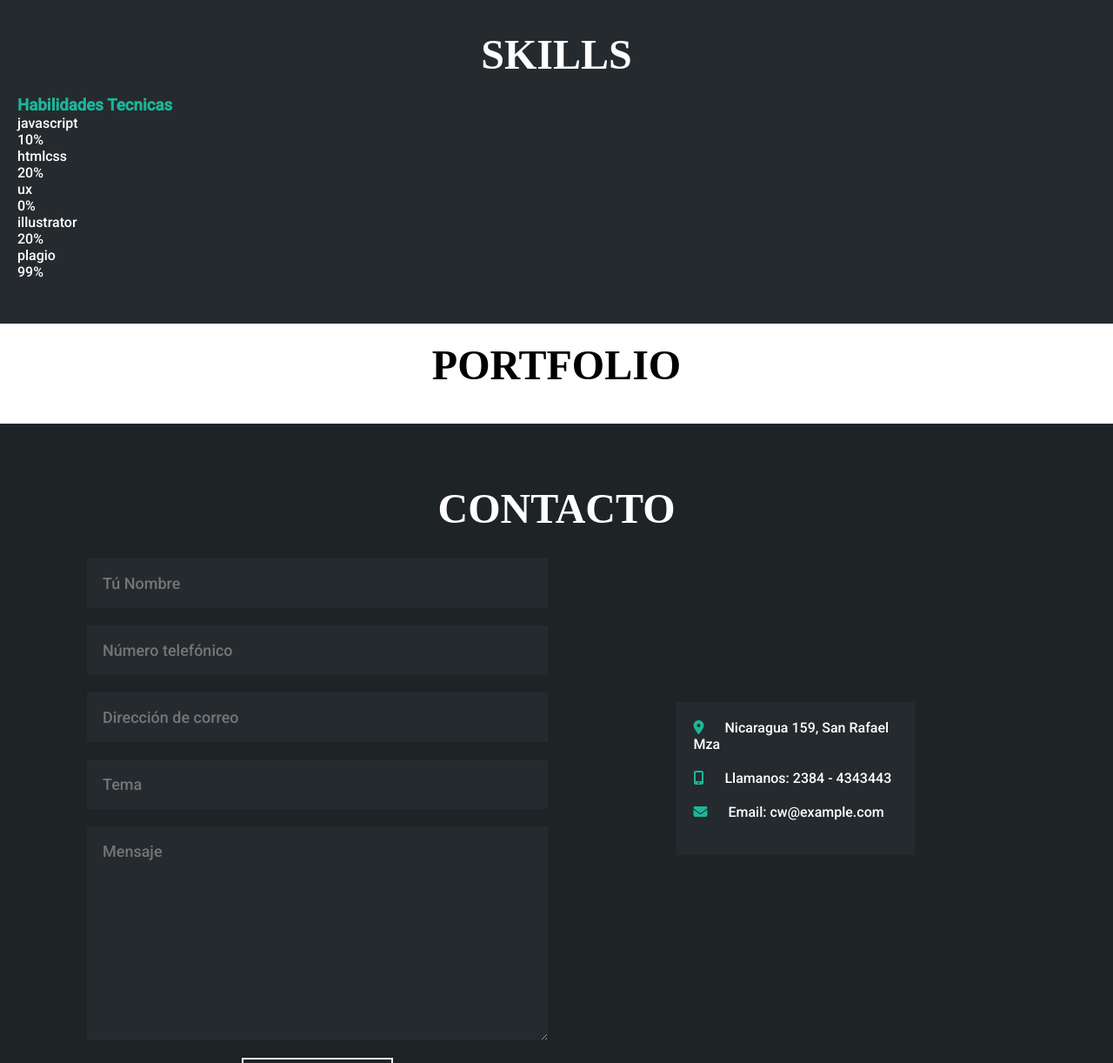
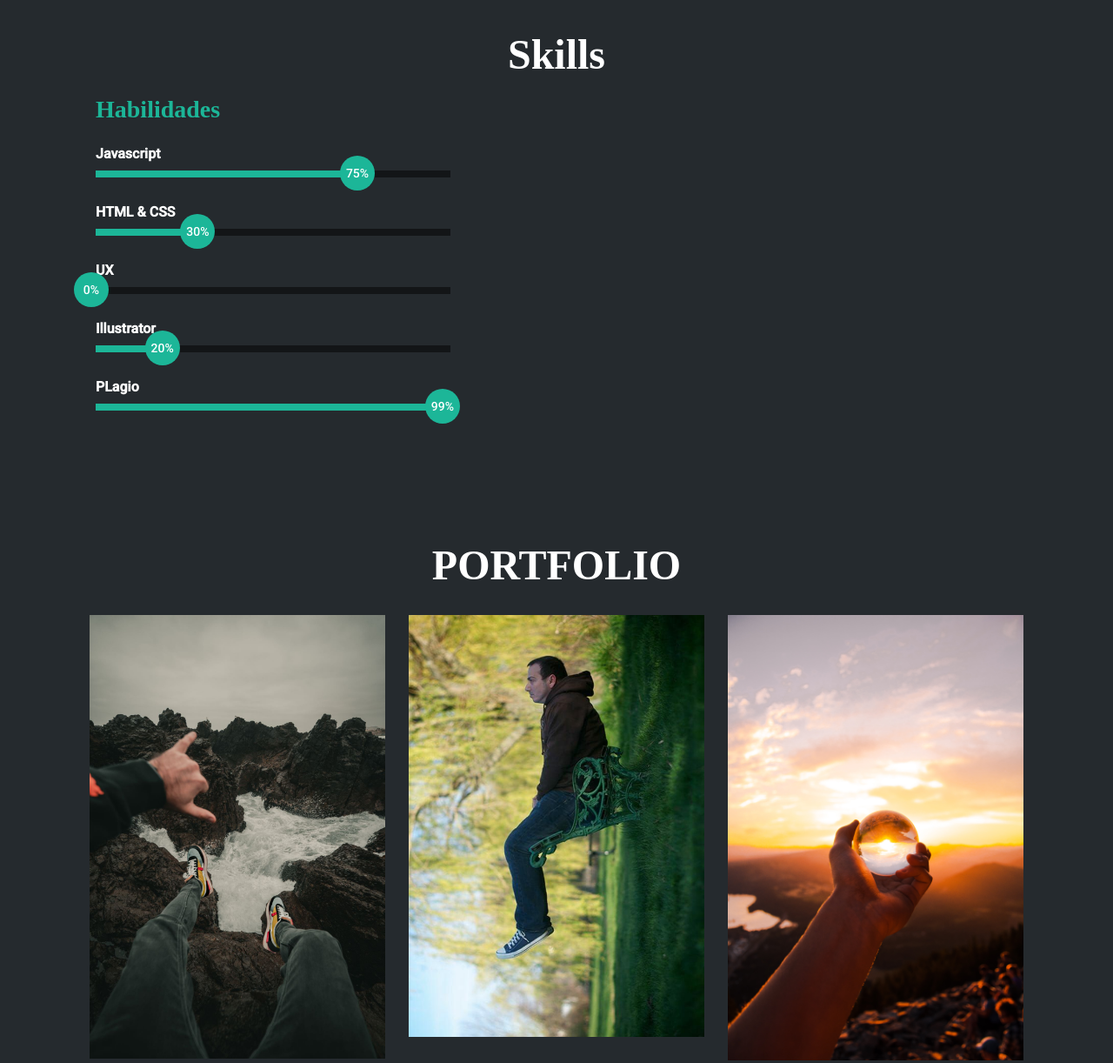
Before and after one commit to figuelauti/ARGPROGRAMA, a plain HTML site: page index.html in a window 1280 px wide. Shown: the part 1320-2542 px from the top of the page at 87% size. Drawn offline with Linux system fonts and the light colour scheme; a web font is replaced by a local one.

Commit message:
por fin lo termine

```diff
--- a/estilo.css
+++ b/estilo.css
@@ -256,25 +256,35 @@ h3 {
 }
 @keyframes htmlcss {
     0%{width: 0%;}
-    100%{width: 89%;}
+    100%{width: 30%;}
 }
 
 .skills .skill .ux{
     width: 0%;
-    animation: 2s photoshop forwards;
+    animation: 2s ux forwards;
 }
-@keyframes Iillustrator {
+@keyframes ux {
     0%{width: 0%;}
-    100%{width: 95%;}
+    100%{width: 0%;}
 }
 
-.skills .skill .plagio{}
+.skills .skill .illustrator{
+    width: 0%;
+    animation: 2s illustrator forwards;
+}
+@keyframes illustrator {
+    0%{width: 0%;}
+    100%{width: 20%;}
+}
+.skills .skill .plagio{
     width: 0%;
     animation: 2s plagio forwards;
-
-
-
-    /* SECCION PORTFOLIO */
+}
+@keyframes plagio {
+    0%{width: 0%;}
+    100%{width: 99%;}
+}
+/* SECCION PORTFOLIO */
 .portfolio{
     background-color: #252A2E;
     color: #fff;
@@ -333,7 +343,7 @@ h3 {
 }
 /* SECCION CONTACTO */
 .contacto{
-    background-image: url(img/contact_bg.png);
+    background-image: url(imagenes/contact_bg.png);
     background-color: #1e2326;
     color: #fff;
     padding: 50px 0;
--- a/index.html
+++ b/index.html
@@ -90,50 +90,51 @@
     </section>
         <!--SKILLS-->
         <section class="skills" id="skills">
-            <div clas="contenido-seccion">
-                <h2>SKILLS</h2>
-                <div clas="fila">
-                    <!-- ACA TODAS LAS HABILIDADES-->
-                    <div clas="col">
-                        <h3>Habilidades Tecnicas</h3>
-                        <div clas="skilss">
-                            <span>javascript</span>
-                            <div clas="barra-skill">
-                                <div class="progreso"></div>
-                                    <span>10%</span>
+            <div class="contenido-seccion">
+                <h2>Skills</h2>
+                <div class="fila">
+                    <!-- Technical Skill -->
+                    <div class="col">
+                        <h3>Habilidades</h3>
+                        <div class="skill">
+                            <span>Javascript</span>
+                            <div class="barra-skill">
+                                <div class="progreso">
+                                    <span>75%</span>
                                 </div>
                             </div>
                         </div>
-                    <div clas="skill">
-                        <span>htmlcss</span>
-                        <div clas="barra-skill">
-                            <div class="progreso"></div>
+                        <div class="skill">
+                            <span>HTML & CSS</span>
+                            <div class="barra-skill">
+                                <div class="progreso">
+                                    <span>30%</span>
+                                </div>
+                            </div>
+                        </div>
+                        <div class="skill">
+                            <span>UX</span>
+                            <div class="barra-skill">
+                                <div class="progreso">
+                                    <span>0%</span>
+                                </div>
+                            </div>
+                        </div>
+                        <div class="skill">
+                            <span>Illustrator</span>
+                            <div class="barra-skill">
+                                <div class="progreso">
                                     <span>20%</span>
                                 </div>
                             </div>
-                    <div clas="skill">
-                        <span>ux</span>
-                        <div clas="barra-skill">
-                            <div class="progreso"></div>
-                                <span>0%</span>
                         </div>
-                    </div>
-                    <div clas="skill">
-                        <span>illustrator</span>
-                        <div clas="barra-skill">
-                            <div class="progreso"></div>
-                                <span>20%</span>
-                        </div>
-                    </div>
-                    <div clas="skill">
-                        <span>plagio</span>
-                        <div clas="barra-skill">
-                            <div class="progreso"></div>
+                        <div class="skill">
+                            <span>PLagio</span>
+                            <div class="barra-skill">
+                                <div class="progreso">
                                     <span>99%</span>
                                 </div>
                             </div>
-                </div>
-
                         </div>
                     </div>
         </section>
@@ -144,42 +145,42 @@
                 <h2>PORTFOLIO</h2>
                 <div class="galeria">
                     <div class="proyecto">
-                        <img src="img/p1.jpg" alt="">
+                        <img src="imagenes/p1.jpg" alt="">
                         <div class="overlay">
                             <h3>Diseño Creativo</h3>
                             <p>Fotografía</p>
                         </div>
                     </div>
                     <div class="proyecto">
-                        <img src="img/p2.jpg" alt="">
+                        <img src="imagenes/p2.jpg" alt="">
                         <div class="overlay">
                             <h3>Diseño Creativo</h3>
                             <p>Fotografía</p>
                         </div>
                     </div>
                     <div class="proyecto">
-                        <img src="img/p3.jpg" alt="">
+                        <img src="imagenes/p3.jpg" alt="">
                         <div class="overlay">
                             <h3>Diseño Creativo</h3>
                             <p>Fotografía</p>
                         </div>
                     </div>
                     <div class="proyecto">
-                        <img src="img/p4.jpg" alt="">
+                        <img src="imagenes/p4.jpg" alt="">
                         <div class="overlay">
                             <h3>Diseño Creativo</h3>
                             <p>Fotografía</p>
                         </div>
                     </div>
                     <div class="proyecto">
-                        <img src="img/p5.jpg" alt="">
+                        <img src="imagenes/p5.jpg" alt="">
                         <div class="overlay">
                             <h3>Diseño Creativo</h3>
                             <p>Fotografía</p>
                         </div>
                     </div>
                     <div class="proyecto">
-                        <img src="img/p6.jpg" alt="">
+                        <img src="imagenes/p6.jpg" alt="">
                         <div class="overlay">
                             <h3>Diseño Creativo</h3>
                             <p>Fotografía</p>
@@ -208,20 +209,20 @@
                 </div>
                 <!-- Mapa -->
                 <div class="col">
-                    <img src="img/ubicacion.png" alt="">
+                    <img src="imagenes/ubicacion.png" alt="">
                     <div class="info">
                         <ul>
                             <li>
                                 <i class="fa-solid fa-location-dot"></i>
-                                Nicaragua 159, San Rafael Mza
+                                Cordoba, Argentina
                             </li>
                             <li>
                                 <i class="fa-solid fa-mobile-screen"></i>
-                                Llamanos: 2384 - 4343443
+                                Llamanos:+549..........
                             </li>
                             <li>
                                 <i class="fa-solid fa-envelope"></i>
-                                Email: cw@example.com
+                                Email: lautaro........@gmail.com
                             </li>
                         </ul>
                     </div>
--- a/script.js
+++ b/script.js
@@ -26,6 +26,7 @@ function efectoHabilidades(){
         habilidades[2].classList.add("ux");
         habilidades[3].classList.add("illustrator");
         habilidades[4].classList.add("plagio");
+
     }
 }
 
```
Also changed, not shown: imagenes/contact_bg.png (added), imagenes/p1.jpg (added), imagenes/p2.jpg (added), imagenes/p3.jpg (added), imagenes/p4.jpg (added), imagenes/p5.jpg (added), imagenes/p6.jpg (added), imagenes/ubicacion.png (added). Lines whose indentation alone changed are shown as unchanged.
